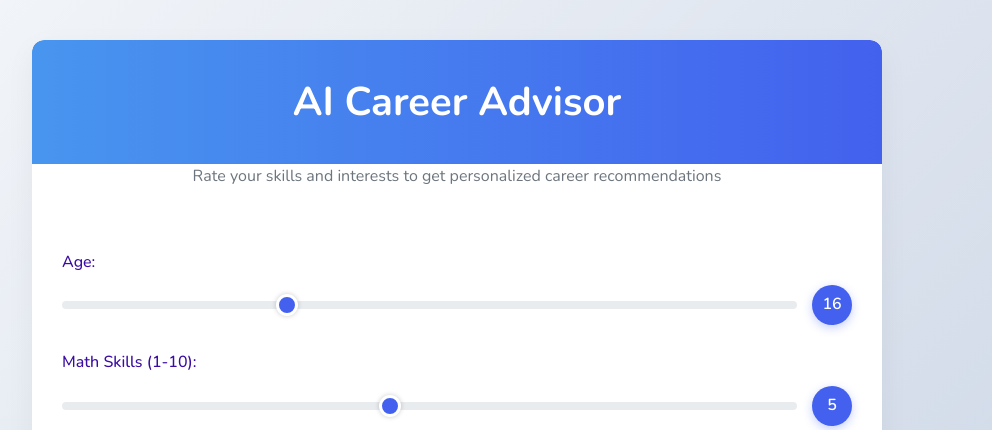
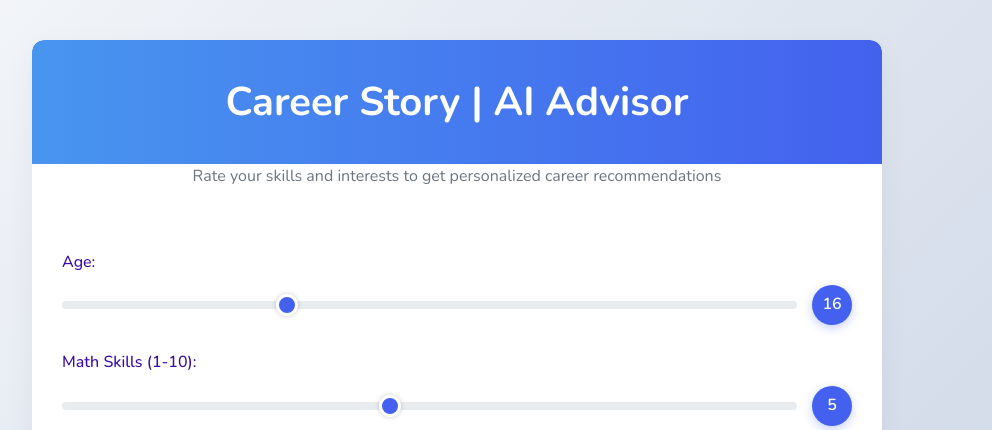
Before and after one commit to divyanshxcode/CareerStory, a Flask app: page / in a window 1280 px wide. Shown: the top 430 px of the page, without its empty margins (183-1175 px from the left). Run offline with Flask 2, Linux system fonts and the light colour scheme.

Commit message:
Modified Index

```diff
--- a/templates/index.html
+++ b/templates/index.html
@@ -10,7 +10,7 @@
   </head>
   <body>
     <div class="container">
-      <h1>AI Career Advisor</h1>
+      <h1>Career Story | AI Advisor</h1>
       <p>
         Rate your skills and interests to get personalized career
         recommendations
```
